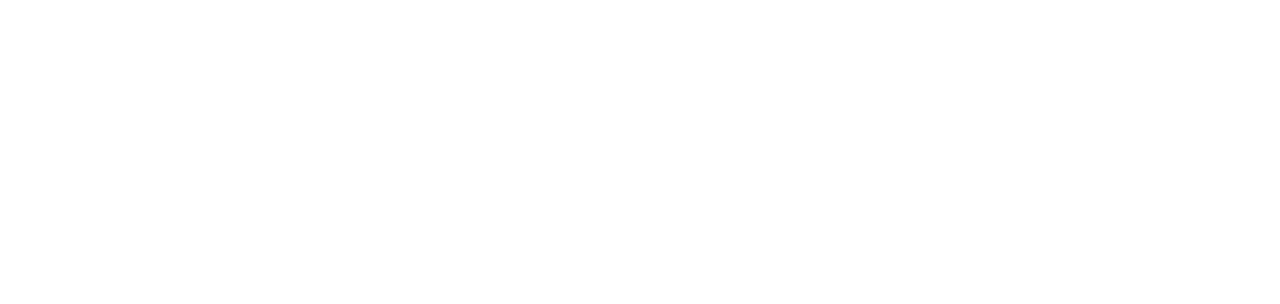
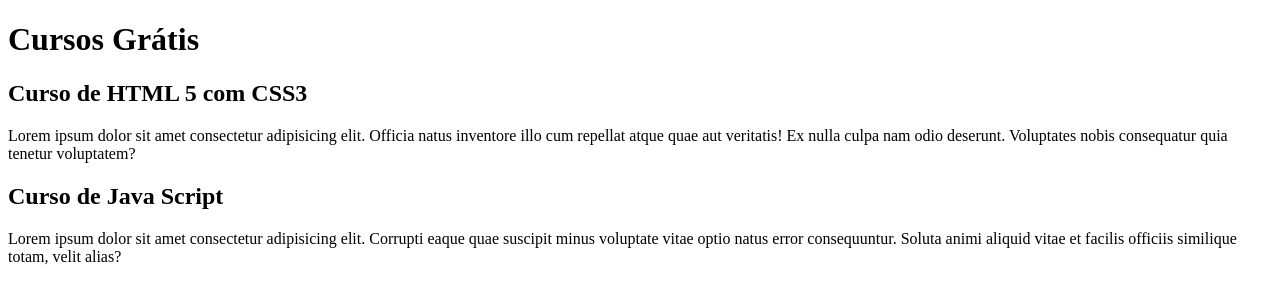
Before and after one commit to digitallean/projeto-site, a plain HTML site: page index.html in a window 1280 px wide. Drawn offline with Linux system fonts and the light colour scheme.

Commit message:
Update index.html

```diff
--- a/index.html
+++ b/index.html
@@ -3,9 +3,21 @@
 <head>
     <meta charset="UTF-8">
     <meta name="viewport" content="width=device-width, initial-scale=1.0">
-    <title>Document</title>
+    <title>Título do Site</title>
 </head>
 <body>
-
+    <main>
+        <header>
+            <h1>Cursos Grátis</h1>
+        </header>
+        <article>
+            <h2>Curso de HTML 5 com CSS3</h2>
+            <p>Lorem ipsum dolor sit amet consectetur adipisicing elit. Officia natus inventore illo cum repellat atque quae aut veritatis! Ex nulla culpa nam odio deserunt. Voluptates nobis consequatur quia tenetur voluptatem?</p>
+        </article>
+        <article>
+            <h2>Curso de Java Script</h2>
+            <p>Lorem ipsum dolor sit amet consectetur adipisicing elit. Corrupti eaque quae suscipit minus voluptate vitae optio natus error consequuntur. Soluta animi aliquid vitae et facilis officiis similique totam, velit alias?</p>
+        </article>
+    </main>
 </body>
 </html>
```
